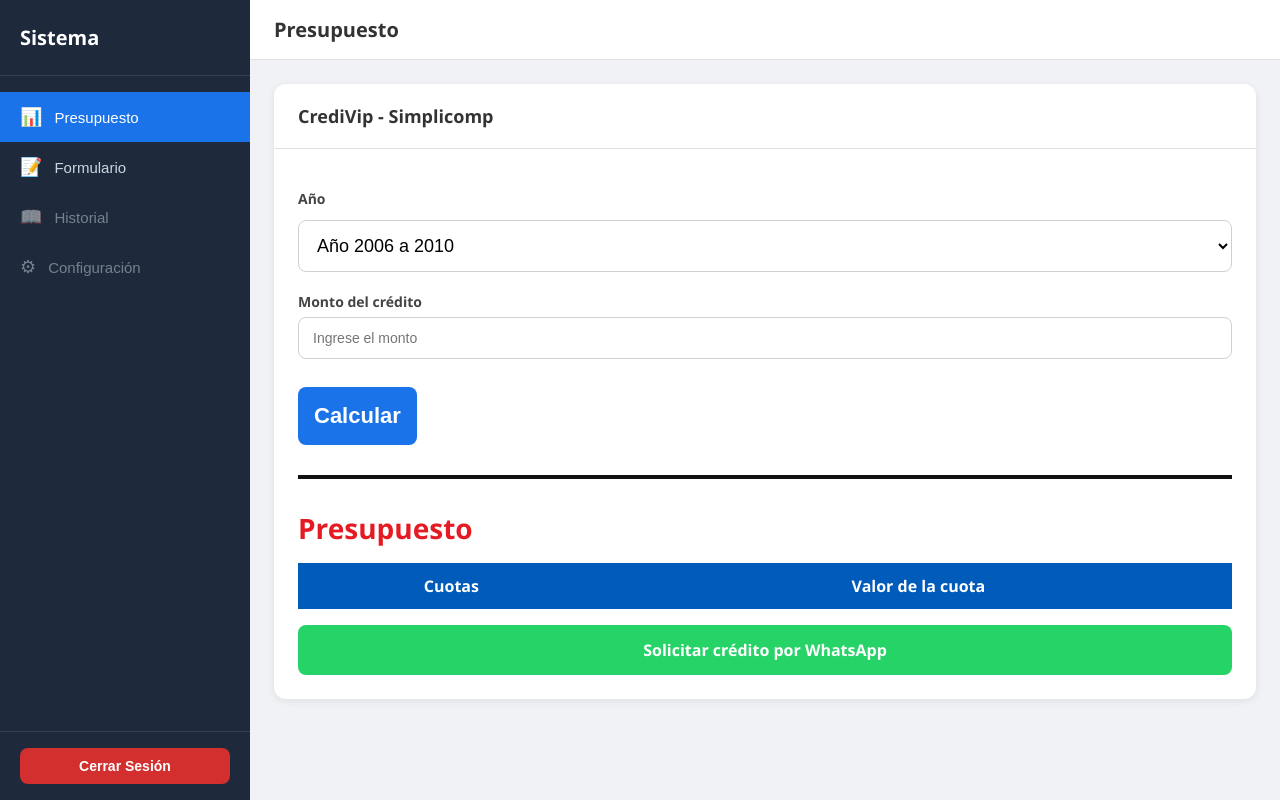
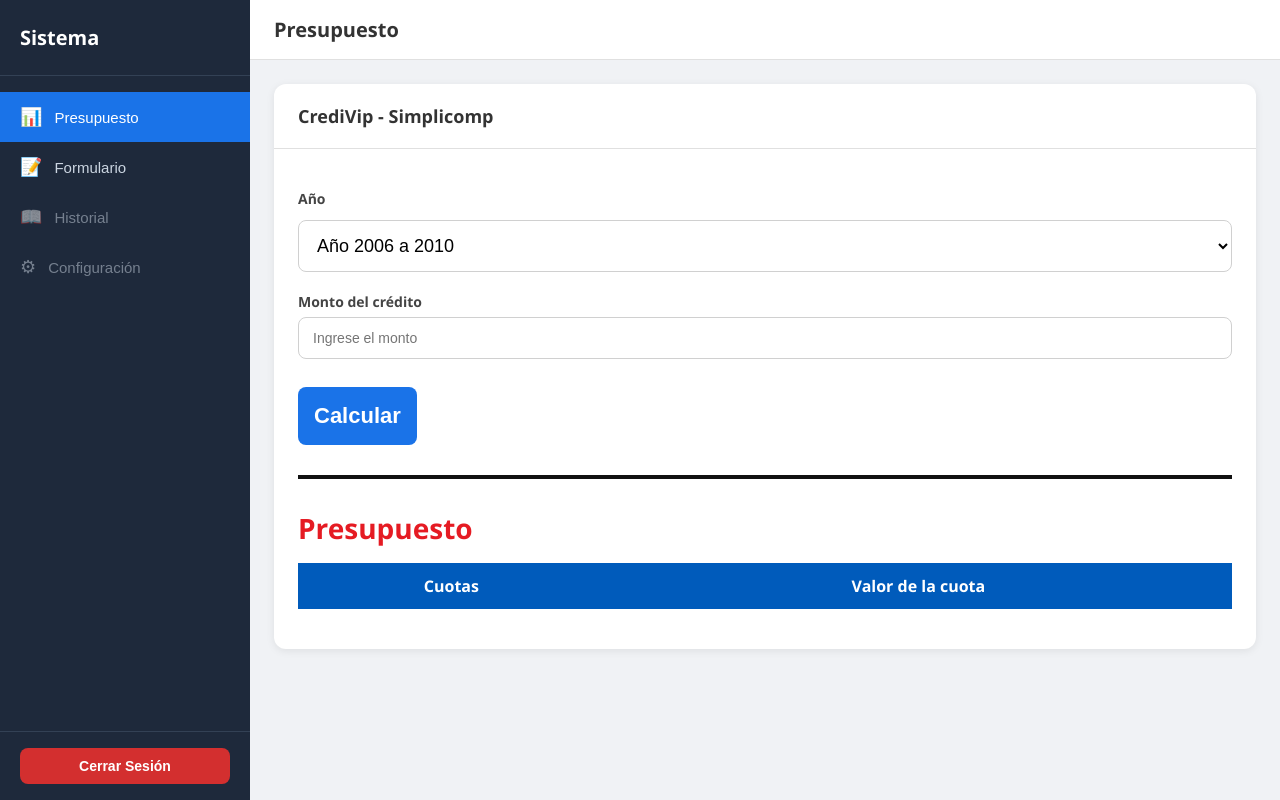
Before and after one commit to comercioscredivip/sistemapresupuestos, a plain HTML site: page dashboard.html in a window 1280 px wide. Drawn offline with Linux system fonts and the light colour scheme; sample sign-in values are in the browser's storage.

Commit message:
quitar boton de whatsapp

```diff
--- a/dashboard.html
+++ b/dashboard.html
@@ -89,8 +89,6 @@
                 <thead><tr><th>Cuotas</th><th>Valor de la cuota</th></tr></thead>
                 <tbody id="resultado"></tbody>
               </table>
-            </div>
-            <a id="waLink" class="btn btn-wa" target="_blank">Solicitar crédito por WhatsApp</a>
           </div>
         </div>
       </section>
```
